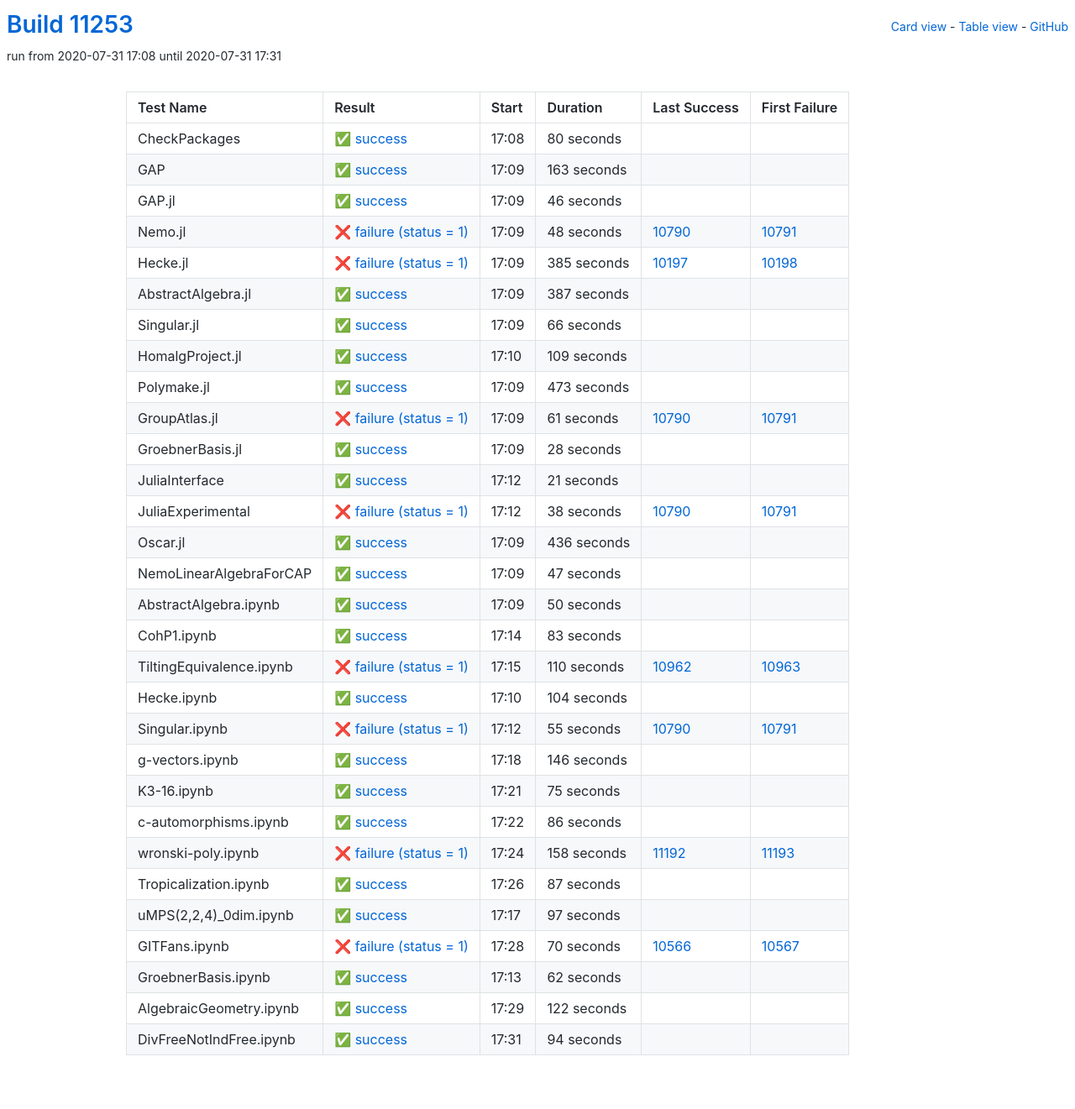
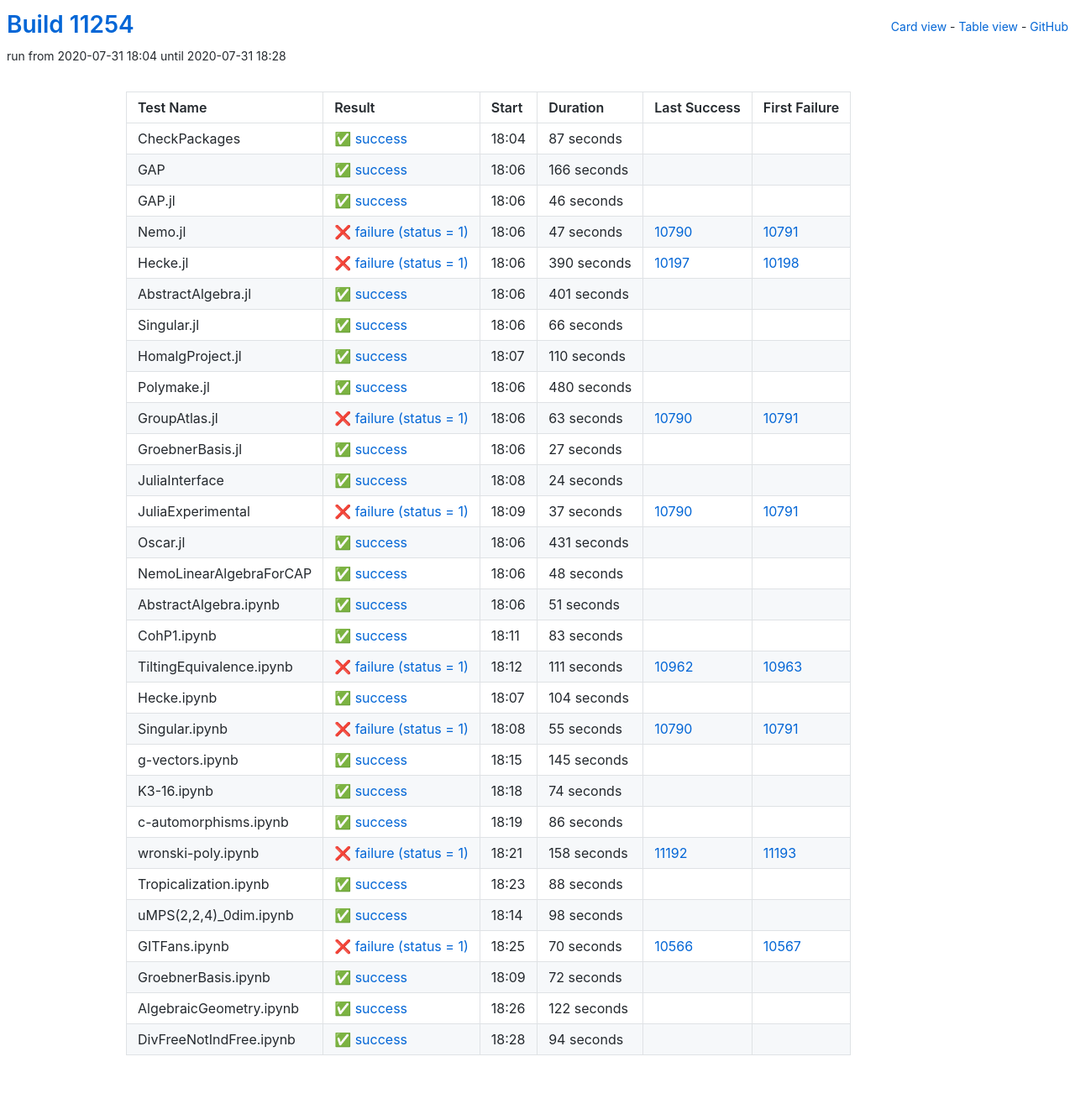
Before and after one commit to oscar-system/oscar-ci-status, a Jekyll site: the page built from table.html, in a window 1280 px wide. Shown: the whole page at 84% size. Built offline with Jekyll 4.4.1, drawn with Linux system fonts in a browser that asks for light colours.

Commit message:
Build #11254

```diff
--- a/_data/ci.yml
+++ b/_data/ci.yml
@@ -1,6 +1,6 @@
 ---
-build: 11253
-build_url: https://oscarci.mathematik.uni-kl.de/job/oscar/11253/
+build: 11254
+build_url: https://oscarci.mathematik.uni-kl.de/job/oscar/11254/
 job: oscar
 organization: oscar-system
 repo: oscar-ci-status
@@ -8,32 +8,32 @@
 tests:
 - name: CheckPackages
   id: checkpackages
-  log: https://oscarci.mathematik.uni-kl.de/job/oscar/11253/artifact/logs/build-11253/CheckPackages.log
-  start: 2020-07-31 17:08
+  log: https://oscarci.mathematik.uni-kl.de/job/oscar/11254/artifact/logs/build-11254/CheckPackages.log
+  start: 2020-07-31 18:04
   success: true
   exitcode: 0
   status: success
-  duration: 80
+  duration: 87
   last_success: false
   last_success_url:
   first_failure: false
   first_failure_url:
 - name: GAP
   id: gap
-  log: https://oscarci.mathematik.uni-kl.de/job/oscar/11253/artifact/logs/build-11253/GAP.log
-  start: 2020-07-31 17:09
+  log: https://oscarci.mathematik.uni-kl.de/job/oscar/11254/artifact/logs/build-11254/GAP.log
+  start: 2020-07-31 18:06
   success: true
   exitcode: 0
   status: success
-  duration: 163
+  duration: 166
   last_success: false
   last_success_url:
   first_failure: false
   first_failure_url:
 - name: GAP.jl
   id: gap-jl
-  log: https://oscarci.mathematik.uni-kl.de/job/oscar/11253/artifact/logs/build-11253/GAP.jl.log
-  start: 2020-07-31 17:09
+  log: https://oscarci.mathematik.uni-kl.de/job/oscar/11254/artifact/logs/build-11254/GAP.jl.log
+  start: 2020-07-31 18:06
   success: true
   exitcode: 0
   status: success
@@ -44,44 +44,44 @@
   first_failure_url:
 - name: Nemo.jl
   id: nemo-jl
-  log: https://oscarci.mathematik.uni-kl.de/job/oscar/11253/artifact/logs/build-11253/Nemo.jl.log
-  start: 2020-07-31 17:09
+  log: https://oscarci.mathematik.uni-kl.de/job/oscar/11254/artifact/logs/build-11254/Nemo.jl.log
+  start: 2020-07-31 18:06
   success: false
   exitcode: 1
   status: failure
-  duration: 48
+  duration: 47
   last_success: 10790
   last_success_url: https://oscarci.mathematik.uni-kl.de/job/oscar/10790/
   first_failure: 10791
   first_failure_url: https://oscarci.mathematik.uni-kl.de/job/oscar/10791/
 - name: Hecke.jl
   id: hecke-jl
-  log: https://oscarci.mathematik.uni-kl.de/job/oscar/11253/artifact/logs/build-11253/Hecke.jl.log
-  start: 2020-07-31 17:09
+  log: https://oscarci.mathematik.uni-kl.de/job/oscar/11254/artifact/logs/build-11254/Hecke.jl.log
+  start: 2020-07-31 18:06
   success: false
   exitcode: 1
   status: failure
-  duration: 385
+  duration: 390
   last_success: 10197
   last_success_url: https://oscarci.mathematik.uni-kl.de/job/oscar/10197/
   first_failure: 10198
   first_failure_url: https://oscarci.mathematik.uni-kl.de/job/oscar/10198/
 - name: AbstractAlgebra.jl
   id: abstractalgebra-jl
-  log: https://oscarci.mathematik.uni-kl.de/job/oscar/11253/artifact/logs/build-11253/AbstractAlgebra.jl.log
-  start: 2020-07-31 17:09
+  log: https://oscarci.mathematik.uni-kl.de/job/oscar/11254/artifact/logs/build-11254/AbstractAlgebra.jl.log
+  start: 2020-07-31 18:06
   success: true
   exitcode: 0
   status: success
-  duration: 387
+  duration: 401
   last_success: false
   last_success_url:
   first_failure: false
   first_failure_url:
 - name: Singular.jl
   id: singular-jl
-  log: https://oscarci.mathematik.uni-kl.de/job/oscar/11253/artifact/logs/build-11253/Singular.jl.log
-  start: 2020-07-31 17:09
+  log: https://oscarci.mathematik.uni-kl.de/job/oscar/11254/artifact/logs/build-11254/Singular.jl.log
+  start: 2020-07-31 18:06
   success: true
   exitcode: 0
   status: success
@@ -92,116 +92,116 @@
   first_failure_url:
 - name: HomalgProject.jl
   id: homalgproject-jl
-  log: https://oscarci.mathematik.uni-kl.de/job/oscar/11253/artifact/logs/build-11253/HomalgProject.jl.log
-  start: 2020-07-31 17:10
+  log: https://oscarci.mathematik.uni-kl.de/job/oscar/11254/artifact/logs/build-11254/HomalgProject.jl.log
+  start: 2020-07-31 18:07
   success: true
   exitcode: 0
   status: success
-  duration: 109
+  duration: 110
   last_success: false
   last_success_url:
   first_failure: false
   first_failure_url:
 - name: Polymake.jl
   id: polymake-jl
-  log: https://oscarci.mathematik.uni-kl.de/job/oscar/11253/artifact/logs/build-11253/Polymake.jl.log
-  start: 2020-07-31 17:09
+  log: https://oscarci.mathematik.uni-kl.de/job/oscar/11254/artifact/logs/build-11254/Polymake.jl.log
+  start: 2020-07-31 18:06
   success: true
   exitcode: 0
   status: success
-  duration: 473
+  duration: 480
   last_success: false
   last_success_url:
   first_failure: false
   first_failure_url:
 - name: GroupAtlas.jl
   id: groupatlas-jl
-  log: https://oscarci.mathematik.uni-kl.de/job/oscar/11253/artifact/logs/build-11253/GroupAtlas.jl.log
-  start: 2020-07-31 17:09
+  log: https://oscarci.mathematik.uni-kl.de/job/oscar/11254/artifact/logs/build-11254/GroupAtlas.jl.log
+  start: 2020-07-31 18:06
   success: false
   exitcode: 1
   status: failure
-  duration: 61
+  duration: 63
   last_success: 10790
   last_success_url: https://oscarci.mathematik.uni-kl.de/job/oscar/10790/
   first_failure: 10791
   first_failure_url: https://oscarci.mathematik.uni-kl.de/job/oscar/10791/
 - name: GroebnerBasis.jl
   id: groebnerbasis-jl
-  log: https://oscarci.mathematik.uni-kl.de/job/oscar/11253/artifact/logs/build-11253/GroebnerBasis.jl.log
-  start: 2020-07-31 17:09
+  log: https://oscarci.mathematik.uni-kl.de/job/oscar/11254/artifact/logs/build-11254/GroebnerBasis.jl.log
+  start: 2020-07-31 18:06
   success: true
   exitcode: 0
   status: success
-  duration: 28
+  duration: 27
   last_success: false
   last_success_url:
   first_failure: false
   first_failure_url:
 - name: JuliaInterface
   id: juliainterface
-  log: https://oscarci.mathematik.uni-kl.de/job/oscar/11253/artifact/logs/build-11253/JuliaInterface.log
-  start: 2020-07-31 17:12
+  log: https://oscarci.mathematik.uni-kl.de/job/oscar/11254/artifact/logs/build-11254/JuliaInterface.log
+  start: 2020-07-31 18:08
   success: true
   exitcode: 0
   status: success
-  duration: 21
+  duration: 24
   last_success: false
   last_success_url:
   first_failure: false
   first_failure_url:
 - name: JuliaExperimental
   id: juliaexperimental
-  log: https://oscarci.mathematik.uni-kl.de/job/oscar/11253/artifact/logs/build-11253/JuliaExperimental.log
-  start: 2020-07-31 17:12
+  log: https://oscarci.mathematik.uni-kl.de/job/oscar/11254/artifact/logs/build-11254/JuliaExperimental.log
+  start: 2020-07-31 18:09
   success: false
   exitcode: 1
   status: failure
-  duration: 38
+  duration: 37
   last_success: 10790
   last_success_url: https://oscarci.mathematik.uni-kl.de/job/oscar/10790/
   first_failure: 10791
   first_failure_url: https://oscarci.mathematik.uni-kl.de/job/oscar/10791/
 - name: Oscar.jl
   id: oscar-jl
-  log: https://oscarci.mathematik.uni-kl.de/job/oscar/11253/artifact/logs/build-11253/Oscar.jl.log
-  start: 2020-07-31 17:09
+  log: https://oscarci.mathematik.uni-kl.de/job/oscar/11254/artifact/logs/build-11254/Oscar.jl.log
+  start: 2020-07-31 18:06
   success: true
   exitcode: 0
   status: success
-  duration: 436
+  duration: 431
   last_success: false
   last_success_url:
   first_failure: false
   first_failure_url:
 - name: NemoLinearAlgebraForCAP
   id: nemolinearalgebraforcap
-  log: https://oscarci.mathematik.uni-kl.de/job/oscar/11253/artifact/logs/build-11253/NemoLinearAlgebraForCAP.log
-  start: 2020-07-31 17:09
+  log: https://oscarci.mathematik.uni-kl.de/job/oscar/11254/artifact/logs/build-11254/NemoLinearAlgebraForCAP.log
+  start: 2020-07-31 18:06
   success: true
   exitcode: 0
   status: success
-  duration: 47
+  duration: 48
   last_success: false
   last_success_url:
   first_failure: false
   first_failure_url:
 - name: AbstractAlgebra.ipynb
   id: abstractalgebra-ipynb
-  log: https://oscarci.mathematik.uni-kl.de/job/oscar/11253/artifact/logs/build-11253/AbstractAlgebra.ipynb.log
-  start: 2020-07-31 17:09
+  log: https://oscarci.mathematik.uni-kl.de/job/oscar/11254/artifact/logs/build-11254/AbstractAlgebra.ipynb.log
+  start: 2020-07-31 18:06
   success: true
   exitcode: 0
   status: success
-  duration: 50
+  duration: 51
   last_success: false
   last_success_url:
   first_failure: false
   first_failure_url:
 - name: CohP1.ipynb
   id: cohp1-ipynb
-  log: https://oscarci.mathematik.uni-kl.de/job/oscar/11253/artifact/logs/build-11253/CohP1.ipynb.log
-  start: 2020-07-31 17:14
+  log: https://oscarci.mathematik.uni-kl.de/job/oscar/11254/artifact/logs/build-11254/CohP1.ipynb.log
+  start: 2020-07-31 18:11
   success: true
   exitcode: 0
   status: success
@@ -212,20 +212,20 @@
   first_failure_url:
 - name: TiltingEquivalence.ipynb
   id: tiltingequivalence-ipynb
-  log: https://oscarci.mathematik.uni-kl.de/job/oscar/11253/artifact/logs/build-11253/TiltingEquivalence.ipynb.log
-  start: 2020-07-31 17:15
+  log: https://oscarci.mathematik.uni-kl.de/job/oscar/11254/artifact/logs/build-11254/TiltingEquivalence.ipynb.log
+  start: 2020-07-31 18:12
   success: false
   exitcode: 1
   status: failure
-  duration: 110
+  duration: 111
   last_success: 10962
   last_success_url: https://oscarci.mathematik.uni-kl.de/job/oscar/10962/
   first_failure: 10963
   first_failure_url: https://oscarci.mathematik.uni-kl.de/job/oscar/10963/
 - name: Hecke.ipynb
   id: hecke-ipynb
-  log: https://oscarci.mathematik.uni-kl.de/job/oscar/11253/artifact/logs/build-11253/Hecke.ipynb.log
-  start: 2020-07-31 17:10
+  log: https://oscarci.mathematik.uni-kl.de/job/oscar/11254/artifact/logs/build-11254/Hecke.ipynb.log
+  start: 2020-07-31 18:07
   success: true
   exitcode: 0
   status: success
@@ -236,8 +236,8 @@
   first_failure_url:
 - name: Singular.ipynb
   id: singular-ipynb
-  log: https://oscarci.mathematik.uni-kl.de/job/oscar/11253/artifact/logs/build-11253/Singular.ipynb.log
-  start: 2020-07-31 17:12
+  log: https://oscarci.mathematik.uni-kl.de/job/oscar/11254/artifact/logs/build-11254/Singular.ipynb.log
+  start: 2020-07-31 18:08
   success: false
   exitcode: 1
   status: failure
@@ -248,32 +248,32 @@
   first_failure_url: https://oscarci.mathematik.uni-kl.de/job/oscar/10791/
 - name: g-vectors.ipynb
   id: g-vectors-ipynb
-  log: https://oscarci.mathematik.uni-kl.de/job/oscar/11253/artifact/logs/build-11253/g-vectors.ipynb.log
-  start: 2020-07-31 17:18
+  log: https://oscarci.mathematik.uni-kl.de/job/oscar/11254/artifact/logs/build-11254/g-vectors.ipynb.log
+  start: 2020-07-31 18:15
   success: true
   exitcode: 0
   status: success
-  duration: 146
+  duration: 145
   last_success: false
   last_success_url:
   first_failure: false
   first_failure_url:
 - name: K3-16.ipynb
   id: k3-16-ipynb
-  log: https://oscarci.mathematik.uni-kl.de/job/oscar/11253/artifact/logs/build-11253/K3-16.ipynb.log
-  start: 2020-07-31 17:21
+  log: https://oscarci.mathematik.uni-kl.de/job/oscar/11254/artifact/logs/build-11254/K3-16.ipynb.log
+  start: 2020-07-31 18:18
   success: true
   exitcode: 0
   status: success
-  duration: 75
+  duration: 74
   last_success: false
   last_success_url:
   first_failure: false
   first_failure_url:
 - name: c-automorphisms.ipynb
   id: c-automorphisms-ipynb
-  log: https://oscarci.mathematik.uni-kl.de/job/oscar/11253/artifact/logs/build-11253/c-automorphisms.ipynb.log
-  start: 2020-07-31 17:22
+  log: https://oscarci.mathematik.uni-kl.de/job/oscar/11254/artifact/logs/build-11254/c-automorphisms.ipynb.log
+  start: 2020-07-31 18:19
   success: true
   exitcode: 0
   status: success
@@ -284,8 +284,8 @@
   first_failure_url:
 - name: wronski-poly.ipynb
   id: wronski-poly-ipynb
-  log: https://oscarci.mathematik.uni-kl.de/job/oscar/11253/artifact/logs/build-11253/wronski-poly.ipynb.log
-  start: 2020-07-31 17:24
+  log: https://oscarci.mathematik.uni-kl.de/job/oscar/11254/artifact/logs/build-11254/wronski-poly.ipynb.log
+  start: 2020-07-31 18:21
   success: false
   exitcode: 1
   status: failure
@@ -296,32 +296,32 @@
   first_failure_url: https://oscarci.mathematik.uni-kl.de/job/oscar/11193/
 - name: Tropicalization.ipynb
   id: tropicalization-ipynb
-  log: https://oscarci.mathematik.uni-kl.de/job/oscar/11253/artifact/logs/build-11253/Tropicalization.ipynb.log
-  start: 2020-07-31 17:26
+  log: https://oscarci.mathematik.uni-kl.de/job/oscar/11254/artifact/logs/build-11254/Tropicalization.ipynb.log
+  start: 2020-07-31 18:23
   success: true
   exitcode: 0
   status: success
-  duration: 87
+  duration: 88
   last_success: false
   last_success_url:
   first_failure: false
   first_failure_url:
 - name: uMPS(2,2,4)_0dim.ipynb
   id: umps-2-2-4-0dim-ipynb
-  log: https://oscarci.mathematik.uni-kl.de/job/oscar/11253/artifact/logs/build-11253/uMPS-2-2-4-_0dim.ipynb.log
-  start: 2020-07-31 17:17
+  log: https://oscarci.mathematik.uni-kl.de/job/oscar/11254/artifact/logs/build-11254/uMPS-2-2-4-_0dim.ipynb.log
+  start: 2020-07-31 18:14
   success: true
   exitcode: 0
   status: success
-  duration: 97
+  duration: 98
   last_success: false
   last_success_url:
   first_failure: false
   first_failure_url:
 - name: GITFans.ipynb
   id: gitfans-ipynb
-  log: https://oscarci.mathematik.uni-kl.de/job/oscar/11253/artifact/logs/build-11253/GITFans.ipynb.log
-  start: 2020-07-31 17:28
+  log: https://oscarci.mathematik.uni-kl.de/job/oscar/11254/artifact/logs/build-11254/GITFans.ipynb.log
+  start: 2020-07-31 18:25
   success: false
   exitcode: 1
   status: failure
@@ -332,20 +332,20 @@
   first_failure_url: https://oscarci.mathematik.uni-kl.de/job/oscar/10567/
 - name: GroebnerBasis.ipynb
   id: groebnerbasis-ipynb
-  log: https://oscarci.mathematik.uni-kl.de/job/oscar/11253/artifact/logs/build-11253/GroebnerBasis.ipynb.log
-  start: 2020-07-31 17:13
+  log: https://oscarci.mathematik.uni-kl.de/job/oscar/11254/artifact/logs/build-11254/GroebnerBasis.ipynb.log
+  start: 2020-07-31 18:09
   success: true
   exitcode: 0
   status: success
-  duration: 62
+  duration: 72
   last_success: false
   last_success_url:
   first_failure: false
   first_failure_url:
 - name: AlgebraicGeometry.ipynb
   id: algebraicgeometry-ipynb
-  log: https://oscarci.mathematik.uni-kl.de/job/oscar/11253/artifact/logs/build-11253/AlgebraicGeometry.ipynb.log
-  start: 2020-07-31 17:29
+  log: https://oscarci.mathematik.uni-kl.de/job/oscar/11254/artifact/logs/build-11254/AlgebraicGeometry.ipynb.log
+  start: 2020-07-31 18:26
   success: true
   exitcode: 0
   status: success
@@ -356,8 +356,8 @@
   first_failure_url:
 - name: DivFreeNotIndFree.ipynb
   id: divfreenotindfree-ipynb
-  log: https://oscarci.mathematik.uni-kl.de/job/oscar/11253/artifact/logs/build-11253/DivFreeNotIndFree.ipynb.log
-  start: 2020-07-31 17:31
+  log: https://oscarci.mathematik.uni-kl.de/job/oscar/11254/artifact/logs/build-11254/DivFreeNotIndFree.ipynb.log
+  start: 2020-07-31 18:28
   success: true
   exitcode: 0
   status: success
```
Also changed, not shown: README.md.
